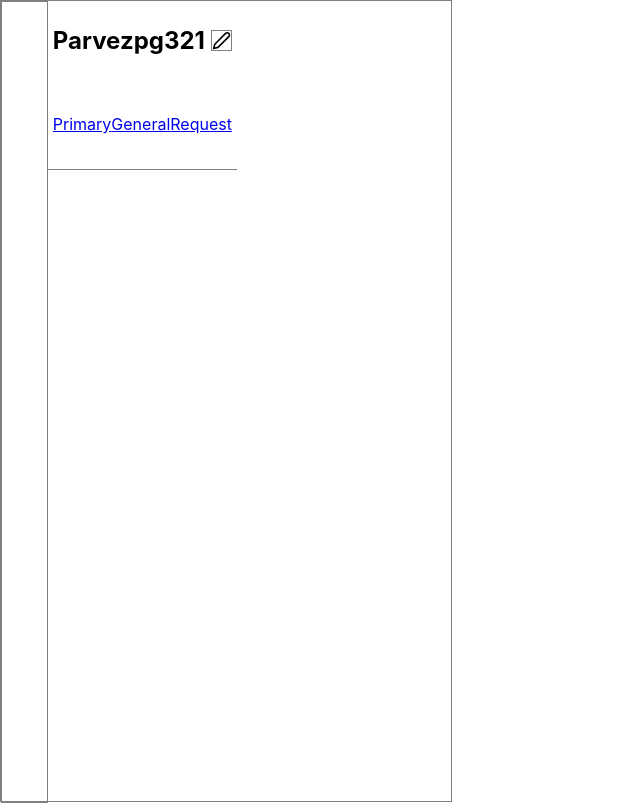
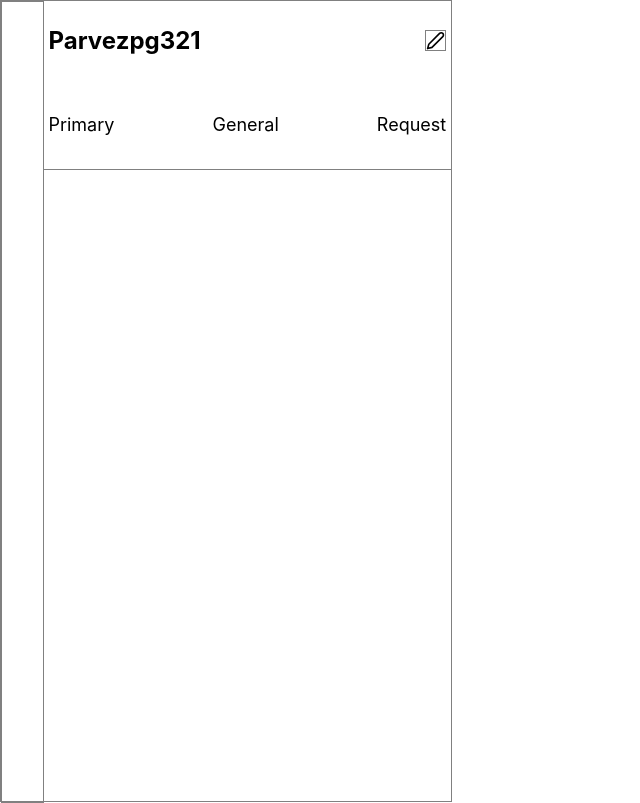
Before and after one commit to parvejg/instagram, a React (Create React App) app: page /message-page in a window 1280 px wide. Shown: the whole page, without its empty margins (0-640 px from the left). Built offline with nearby package versions, Linux system fonts and the light colour scheme; what miragejs would draw is missing.

Commit message:
improve links css

```diff
--- a/src/Components/Message.js
+++ b/src/Components/Message.js
@@ -7,15 +7,21 @@ export const MessagePage = () => {
       <div className="left-iconSidebar-wrapper">
         <LeftIconSidebar />
       </div>
-      <div>
+      <div className="userName-and-links-main-wrapper">
         <div className="userName-wrapper">
           <h2>Parvezpg321</h2>
           <FiEdit2 className="edit-icon" />
         </div>
         <div className="message-links-wrapper">
-          <a href="/">Primary</a>
-          <a href="/">General</a>
-          <a href="/">Request</a>
+          <a href="/" className="message-link">
+            Primary
+          </a>
+          <a href="/" className="message-link">
+            General
+          </a>
+          <a href="/" className="message-link">
+            Request
+          </a>
         </div>
       </div>
     </div>
```
